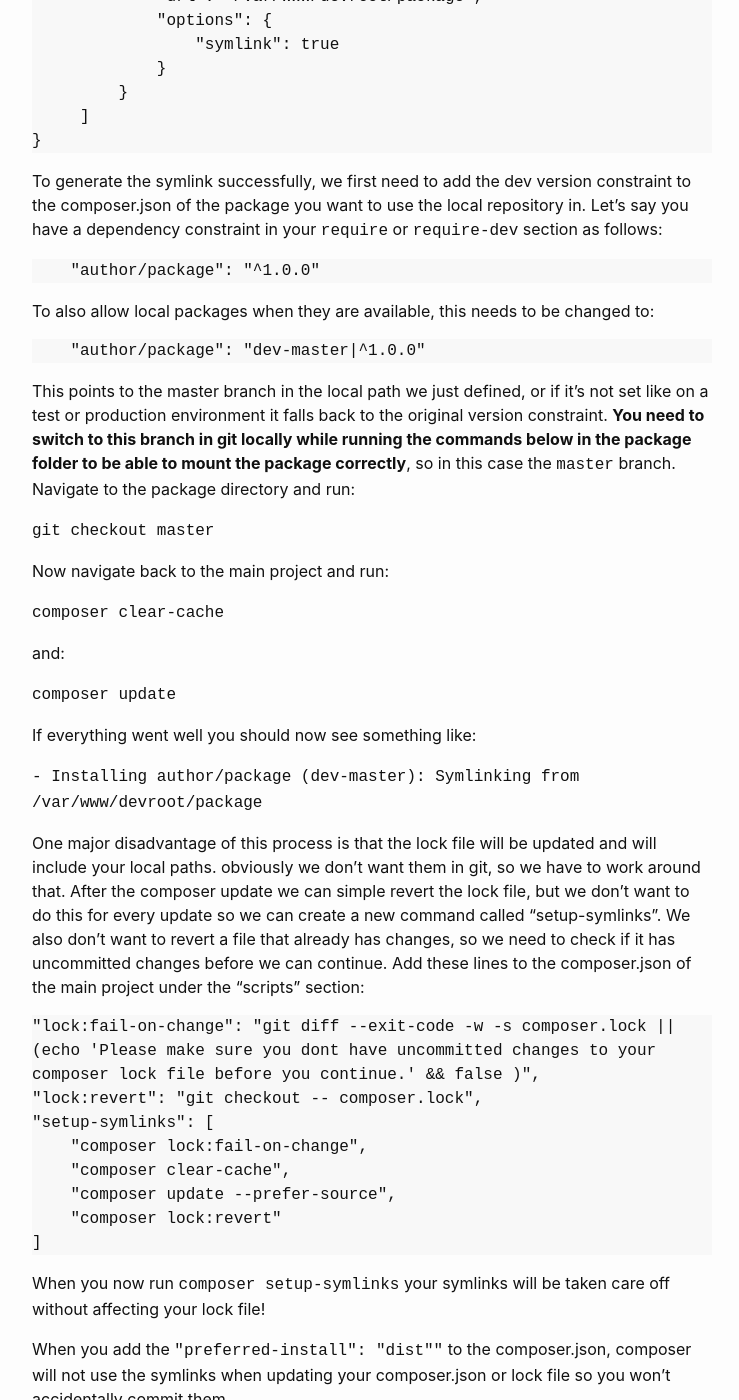
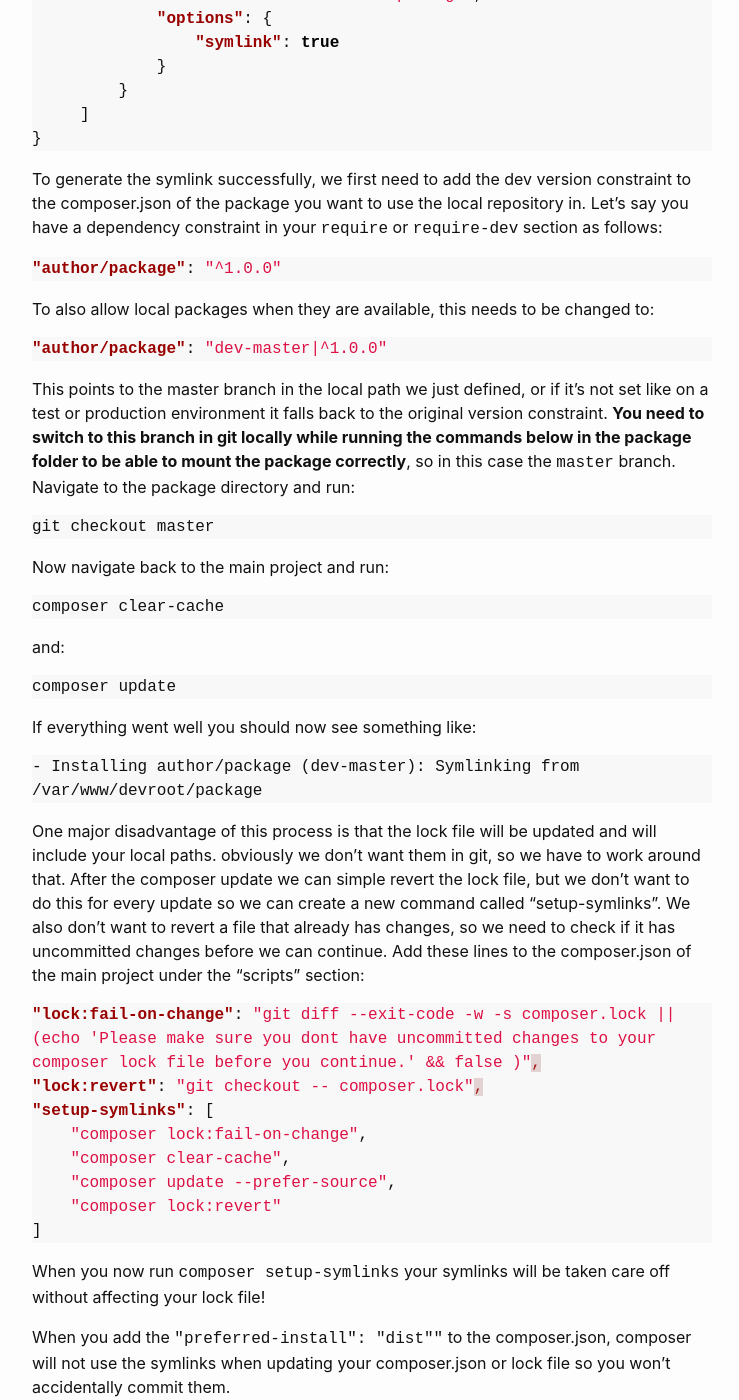
Before and after one commit to PrinsFrank/PrinsFrank.nl, a Jekyll site: the page built from _posts/2019-12-27-Using-composer-to-manage-local-dev-paths.md, in a window 1280 px wide and 1400 px high, scrolled down 1029 px. Shown: the whole window, without its empty margins (268-1007 px from the left). Built offline with Jekyll 4.4.1, drawn with Linux system fonts in a browser that asks for light colours; our own code applies the rules of GitHub Pages for plain Markdown files; some of the changed text lies outside the part shown.

Commit message:
Added correct code language to snippets

````diff
--- a/_posts/2019-12-27-Using-composer-to-manage-local-dev-paths.md
+++ b/_posts/2019-12-27-Using-composer-to-manage-local-dev-paths.md
@@ -11,11 +11,13 @@ readtime:
 
 First, we need to know where the global config lives. To get the current Composer home directory, run
 
-```composer config --list --global | grep "\[home\]"```
+```shell
+composer config --list --global | grep "\[home\]"
+```
 
 When you navigate to this path you, a ```config.json``` and ```auth.json``` can be found here. In my case the path is ```/home/prinsfrank/.composer```. When we open the ```config.json``` file, the initial content is fairly empty (if it doesn't exist, you can create it):
 
-```
+```json
 {
     "config": {}
 }
@@ -27,7 +29,7 @@ Now we can define the repositories. You can use any of the available options ([C
 
 With the path option, we can point our composer to our local working directory for specific packages and force that they are sym-linked. You can change the config.json to the following:
 
-```
+```json
 {
     "config": {},
     "repositories": [
@@ -44,36 +46,44 @@ With the path option, we can point our composer to our local working directory f
 
 To generate the symlink successfully, we first need to add the dev version constraint to the composer.json of the package you want to use the local repository in. Let's say you have a dependency constraint in your ```require``` or ```require-dev``` section as follows:
 
-```
-    "author/package": "^1.0.0"
+```json
+"author/package": "^1.0.0"
 ```
 
 To also allow local packages when they are available, this needs to be changed to:
 
-```
-    "author/package": "dev-master|^1.0.0"
+```json
+"author/package": "dev-master|^1.0.0"
 ```
 
 This points to the master branch in the local path we just defined, or if it's not set like on a test or production environment it falls back to the original version constraint.
 **You need to switch to this branch in git locally while running the commands below in the package folder to be able to mount the package correctly**, so in this case the ```master``` branch. Navigate to the package directory and run:
 
-```git checkout master```
+```shell
+git checkout master
+```
 
 Now navigate back to the main project and run:
 
-```composer clear-cache```
+```shell
+composer clear-cache
+```
 
 and:
 
-```composer update```
+```shell
+composer update
+```
 
 If everything went well you should now see something like:
 
-```- Installing author/package (dev-master): Symlinking from /var/www/devroot/package```
+```
+- Installing author/package (dev-master): Symlinking from /var/www/devroot/package
+```
 
 One major disadvantage of this process is that the lock file will be updated and will include your local paths. obviously we don't want them in git, so we have to work around that. After the composer update we can simple revert the lock file, but we don't want to do this for every update so we can create a new command called "setup-symlinks". We also don't want to revert a file that already has changes, so we need to check if it has uncommitted changes before we can continue. Add these lines to the composer.json of the main project under the "scripts" section:
 
-```
+```json
 "lock:fail-on-change": "git diff --exit-code -w -s composer.lock || (echo 'Please make sure you dont have uncommitted changes to your composer lock file before you continue.' && false )",
 "lock:revert": "git checkout -- composer.lock",
 "setup-symlinks": [
````
